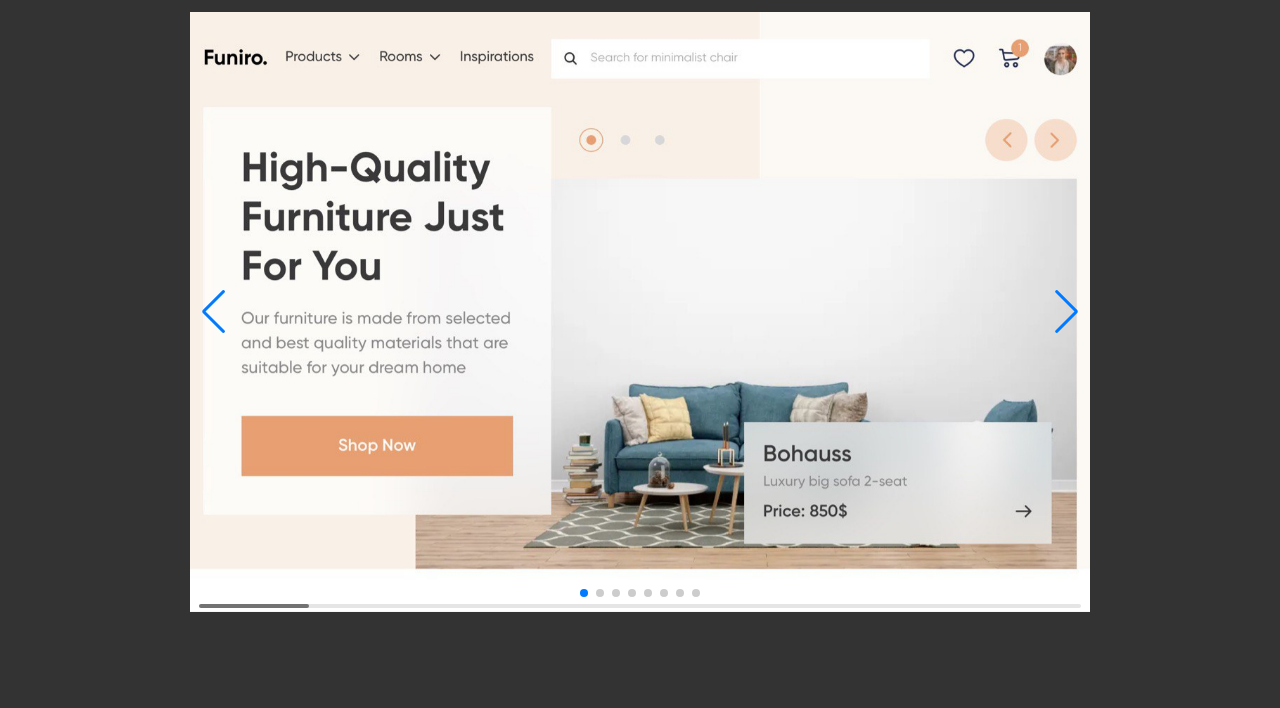
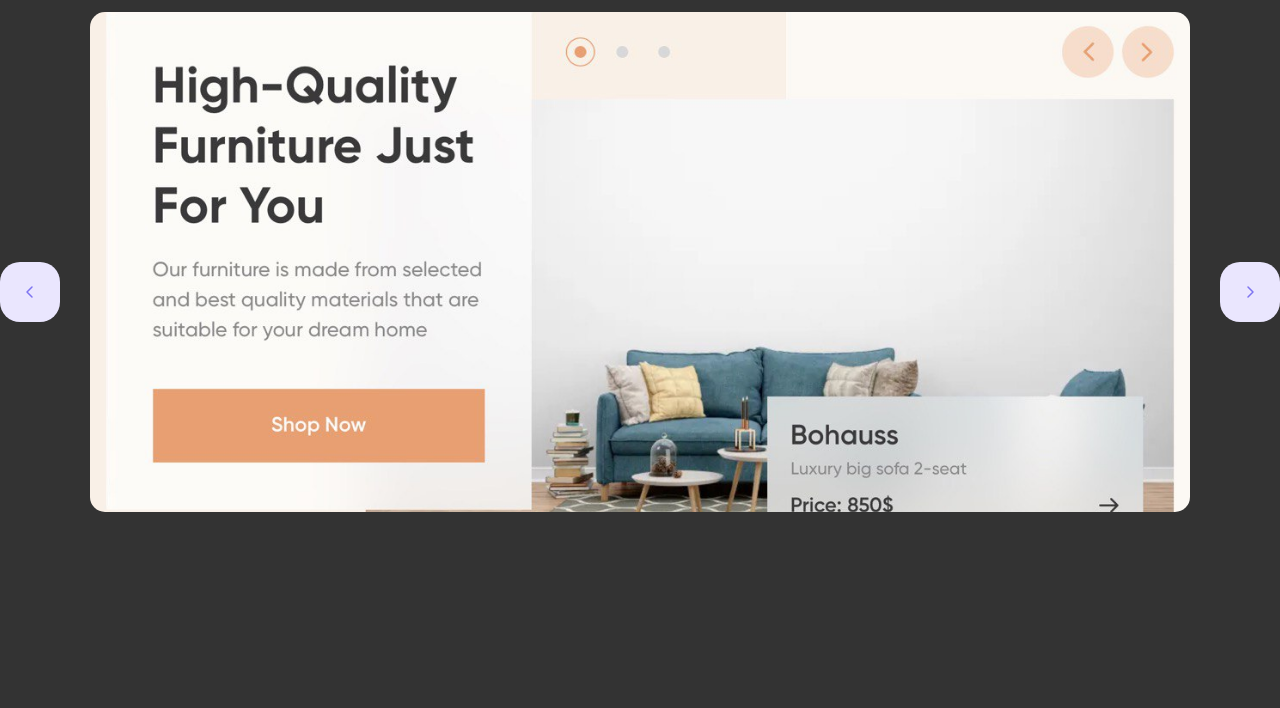
Before and after one commit to VitaliiSoloninko/slider-swiper, a plain HTML site: page index.html in a window 1280 px wide. Shown: the part 92-800 px from the top of the page. Drawn offline with nearby package versions, Linux system fonts and the light colour scheme.

Commit message:
Slider swiper version 1.2 with navigation

```diff
--- a/css/style.css
+++ b/css/style.css
@@ -36,6 +36,8 @@ body {
 	font-family: Montserrat;
 	background-color: #333;
 	color: #fff;
+	display: flex;
+	justify-content: center;
 }
 button {
 	background-color: inherit;
@@ -44,6 +46,10 @@ button {
 	color: inherit;
 }
 /* ------- Title ------- */
+.container {
+	width: 1280px;
+	position: relative;
+}
 .title {
 	text-align: center;
 	font-size: 40px;
@@ -52,14 +58,15 @@ button {
 }
 /* ------- Swiper ------- */
 .swiper {
-	width: 900px;
-	height: 600px;
+	display: flex;
+	justify-content: center;
+	width: 1100px;
+	height: 500px;
 }
 .swiper-slide {
 	text-align: center;
 	font-size: 18px;
 	display: flex;
-	background-color: #666;
 	justify-content: center;
 	align-items: center;
 }
@@ -68,4 +75,39 @@ button {
 	width: 100%;
 	height: 100%;
 	object-fit: cover;
+	border-radius: 15px;
 }
+/* ------- Navigation ------- */
+.controls {
+	position: absolute;
+	width: 1280px;
+	top: 50%;
+	z-index: 2;
+	display: flex;
+	justify-content: space-between;
+	align-items: center;
+}
+.arrow {
+	width: 60px;
+	height: 60px;
+	background-color: #eae6fe;
+	border-radius: 20px;
+	transition: background-color 0.3s ease 0s;
+	@media (any-hover: hover) {
+		&:hover {
+			background-color: #cbc2fc;
+			cursor: default;
+		}
+	}
+}
+.arrow_left {
+	transform: rotate(180deg);
+}
+.arrow_right {
+}
+.swiper-button-disabled {
+	opacity: 0.5;
+	cursor: default;
+	background: #eae6fe;
+	color: #7e74f1;
+}
--- a/index.html
+++ b/index.html
@@ -17,7 +17,21 @@
 	<body>
 		<div class="wrapper">
 			<main class="page">
-				<h1 class="title">Slider swiper version 1.1 with image</h1>
+				<h1 class="title">Slider swiper version 1.2 with navigation</h1>
+				<div class="container">
+					<!-- If we need pagination
+					<div class="swiper-pagination"></div>
+-->
+					<!-- If we need navigation buttons -->
+					<div class="controls">
+						<button type="button" class="arrow arrow_left">
+							<img src="img/arrow.svg" alt="" />
+						</button>
+						<button type="button" class="arrow arrow_right">
+							<img src="img/arrow.svg" alt="" />
+						</button>
+					</div>
+
 					<!-- Slider main container -->
 					<div class="swiper">
 						<!-- Additional required wrapper -->
@@ -48,15 +62,7 @@
 								<img src="../img/08.jpeg" alt="Image" />
 							</div>
 						</div>
-					<!-- If we need pagination -->
-					<div class="swiper-pagination"></div>
-
-					<!-- If we need navigation buttons -->
-					<div class="swiper-button-prev"></div>
-					<div class="swiper-button-next"></div>
-
-					<!-- If we need scrollbar -->
-					<div class="swiper-scrollbar"></div>
+					</div>
 				</div>
 			</main>
 		</div>
--- a/js/script.js
+++ b/js/script.js
@@ -9,12 +9,7 @@ const swiper = new Swiper('.swiper', {
 
 	// Navigation arrows
 	navigation: {
-		nextEl: '.swiper-button-next',
-		prevEl: '.swiper-button-prev',
-	},
-
-	// And if we need scrollbar
-	scrollbar: {
-		el: '.swiper-scrollbar',
+		nextEl: '.arrow_right',
+		prevEl: '.arrow_left',
 	},
 })
```
Also changed, not shown: img/arrow.svg (added), 1 other file. Lines whose indentation alone changed are shown as unchanged.
